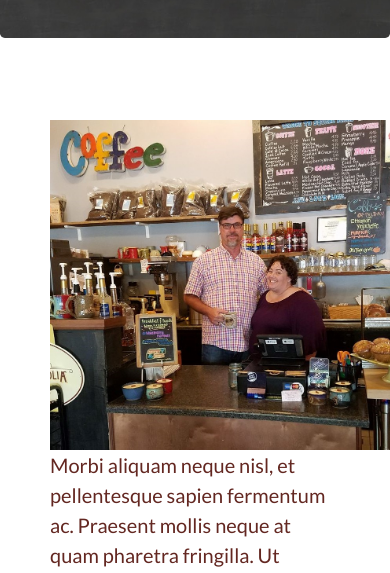
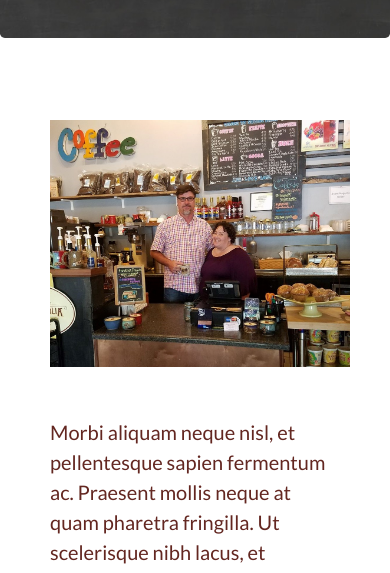
Before and after one commit to Jcobb27/coffe-shop, a plain HTML site: page index.html in a window 390 px wide. Shown: the part 262-835 px from the top of the page. Drawn offline with nearby package versions, Linux system fonts and the light colour scheme; a web font is replaced by a local one.

Commit message:
responsive image

```diff
--- a/style.css
+++ b/style.css
@@ -119,7 +119,7 @@ body, html {
     #nav-text {
         color: black;
     }
-    #coffeeImg {
+    #aboutImg {
         width: 300px;
         height: auto;
         margin-bottom: 50px;
```
